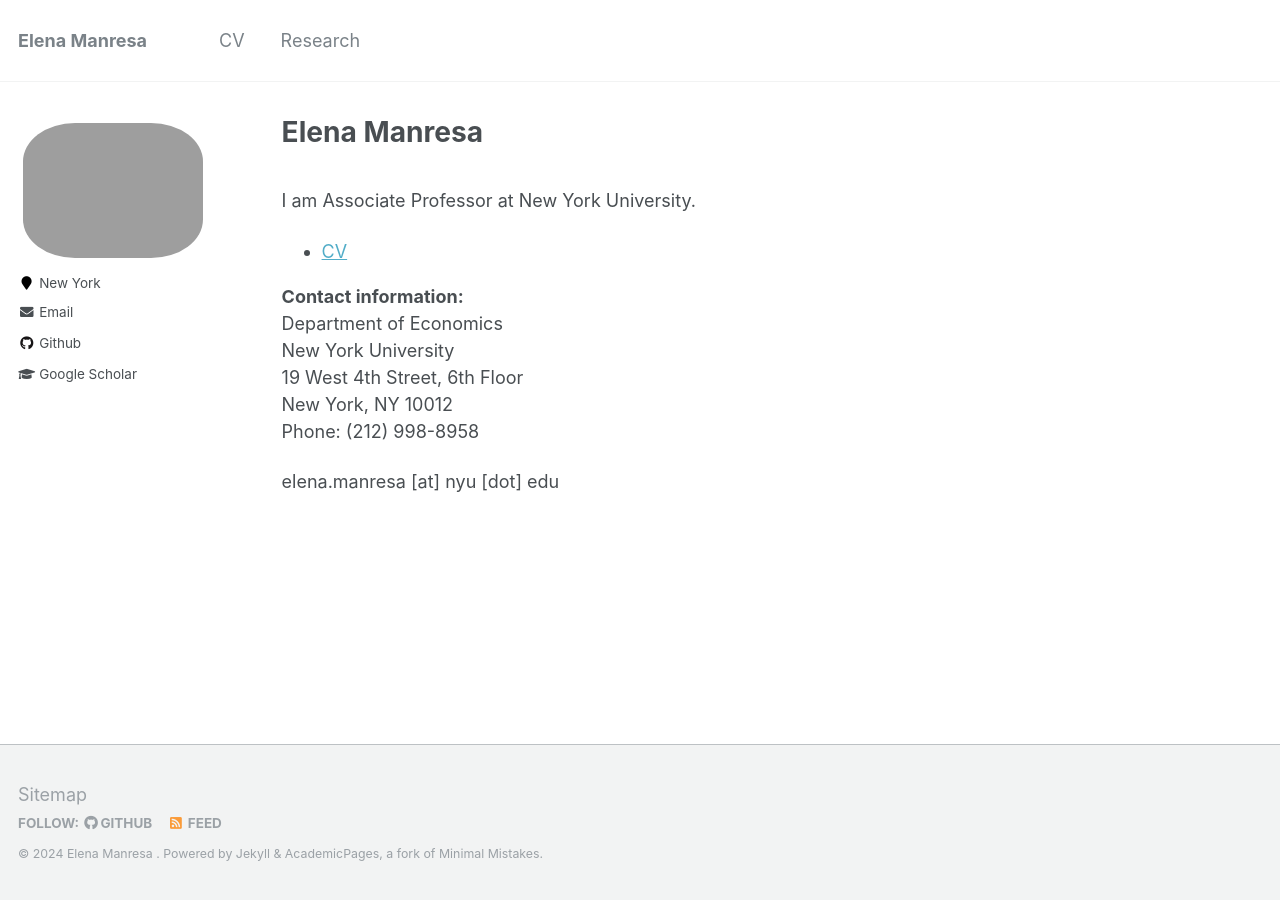
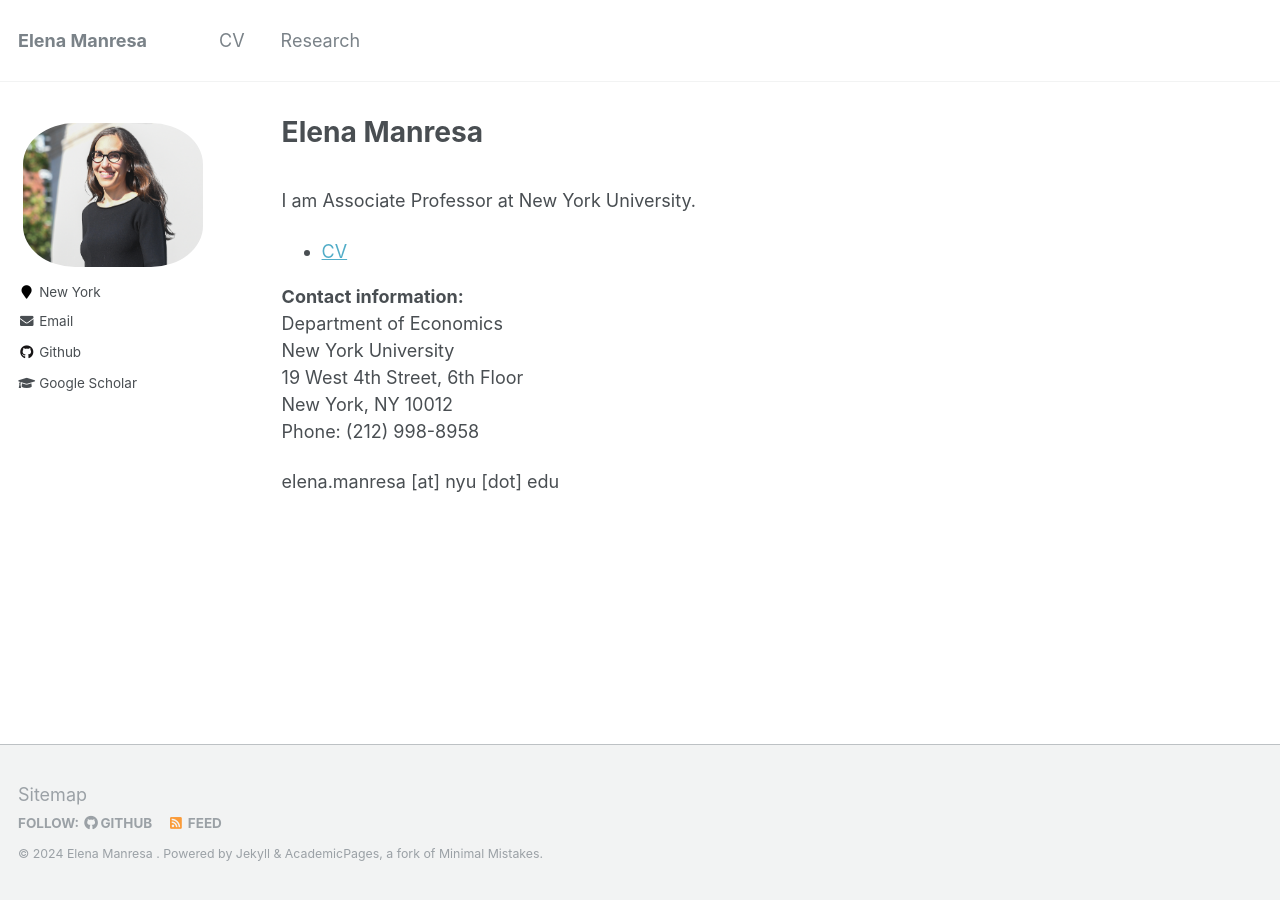
Before and after one commit to elenamanresa/elenamanresa.github.io, a Jekyll site: the page built from _pages/about.md, in a window 1280 px wide. Built offline with Jekyll 4.4.1, drawn with Linux system fonts in a browser that asks for light colours.

Commit message:
Update _config.yml with cropped head shot

```diff
--- a/_config.yml
+++ b/_config.yml
@@ -81,7 +81,7 @@ analytics:
 # Site Author
 author:
   name             : #"Elena Manresa"
-  avatar           : "ElenaHeadShot.png"
+  avatar           : "CroppedHeadShot.png"
   bio              : #"Associate Professor at New York University"
   location         : "New York"
   employer         :
```
